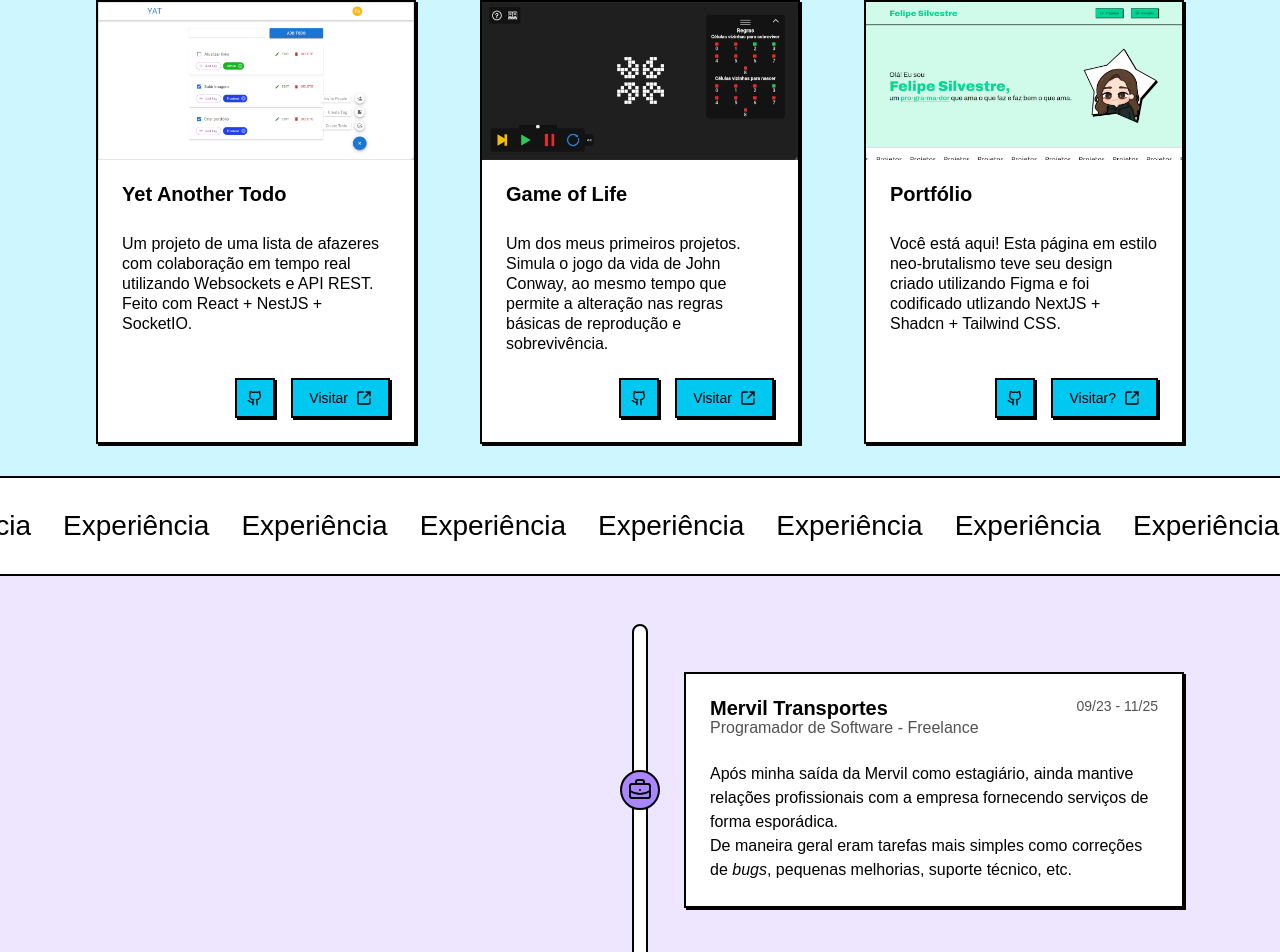
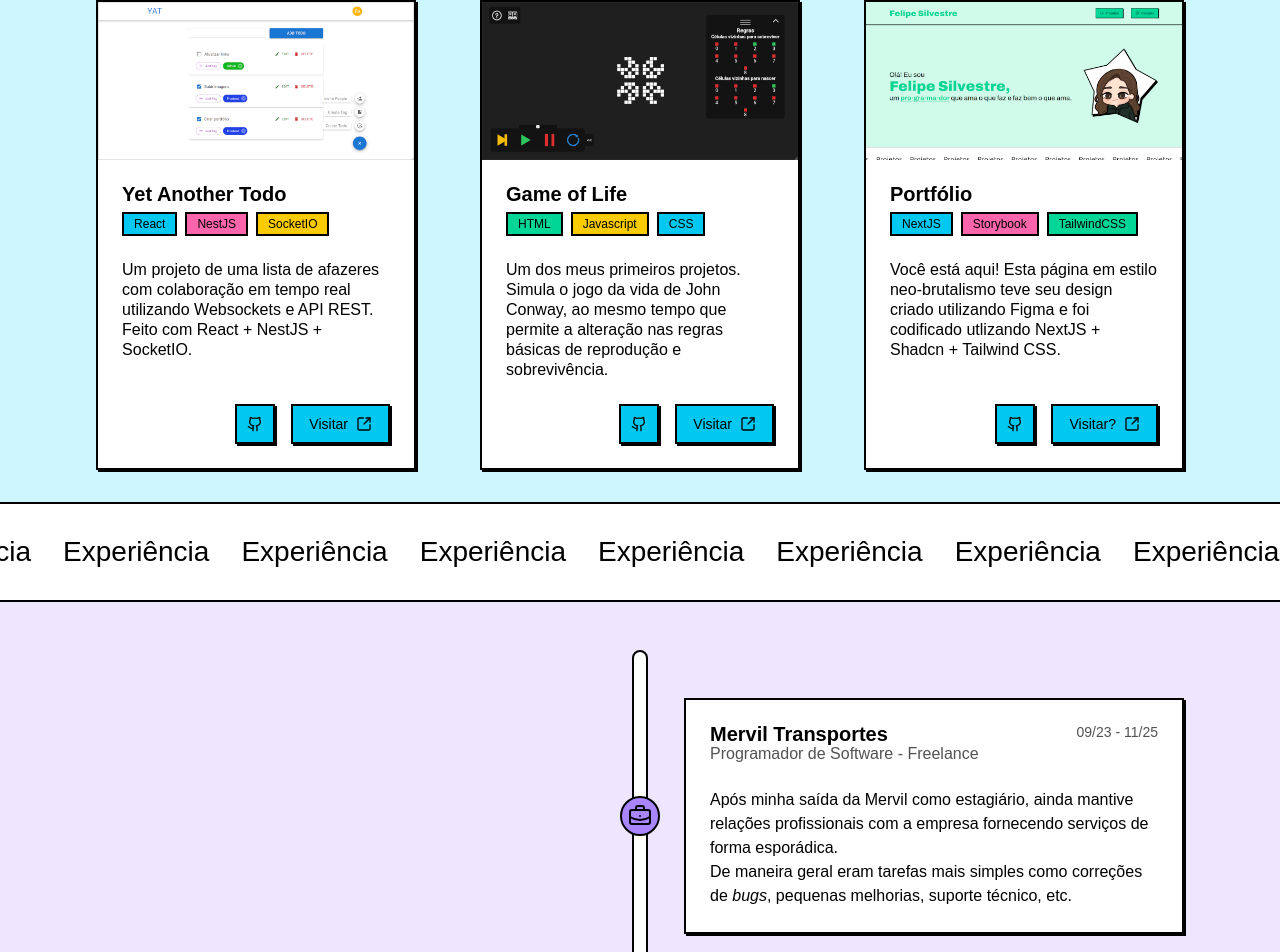
Before and after one commit to FelipeCavichiolliSilvestre/portfolio, a Next.js app: page / in a window 1280 px wide. Shown: the part 728-1680 px from the top of the page. Built offline with nearby package versions, Linux system fonts and the light colour scheme.

Commit message:
added project badges

```diff
--- a/app/page.tsx
+++ b/app/page.tsx
@@ -45,6 +45,11 @@ export default function Home() {
             <div className="w-full sm:w-[calc(50%-(var(--spacing)*8/2))] md:w-[calc(33.33%-(var(--spacing)*8*2/3))] lg:w-[calc(33.33%-(var(--spacing)*16*2/3))]">
               <ProjectCard
                 title="Yet Another Todo"
+                tags={[
+                  { label: "React", color: "blue" },
+                  { label: "NestJS", color: "pink" },
+                  { label: "SocketIO", color: "yellow" },
+                ]}
                 description="Um projeto de uma lista de afazeres com colaboração em tempo real utilizando Websockets e API REST. Feito com React + NestJS + SocketIO."
                 bannerSrc="/yat-banner.png"
                 bannerAlt="Uma captura de tela referente ao projeto 'Yet Another Todo'"
@@ -55,6 +60,11 @@ export default function Home() {
             <div className="w-full sm:w-[calc(50%-(var(--spacing)*8/2))] md:w-[calc(33.33%-(var(--spacing)*8*2/3))] lg:w-[calc(33.33%-(var(--spacing)*16*2/3))]">
               <ProjectCard
                 title="Game of Life"
+                tags={[
+                  { label: "HTML", color: "green" },
+                  { label: "Javascript", color: "yellow" },
+                  { label: "CSS", color: "blue" },
+                ]}
                 description="Um dos meus primeiros projetos. Simula o jogo da vida de John Conway, ao mesmo tempo que permite a alteração nas regras básicas de reprodução e sobrevivência."
                 bannerSrc="/game-of-life-banner.png"
                 bannerAlt="Uma captura de tela referente ao projeto 'Game of Life'"
@@ -65,6 +75,11 @@ export default function Home() {
             <div className="w-full sm:w-[calc(50%-(var(--spacing)*8/2))] md:w-[calc(33.33%-(var(--spacing)*8*2/3))] lg:w-[calc(33.33%-(var(--spacing)*16*2/3))]">
               <ProjectCard
                 title="Portfólio"
+                tags={[
+                  { label: "NextJS", color: "blue" },
+                  { label: "Storybook", color: "pink" },
+                  { label: "TailwindCSS", color: "green" },
+                ]}
                 description="Você está aqui! Esta página em estilo neo-brutalismo teve seu design criado utilizando Figma e foi codificado utlizando NextJS + Shadcn + Tailwind CSS."
                 bannerSrc="/portfolio-banner.png"
                 bannerAlt="Uma captura de tela referente ao projeto 'Portfolio'"
--- a/components/ProjectCard.tsx
+++ b/components/ProjectCard.tsx
@@ -9,9 +9,12 @@ import {
   CardHeader,
   CardTitle,
 } from "@/components/ui/Card";
+import { Badge, badgeVariants } from "@/components/ui/Badge";
+import { VariantProps } from "class-variance-authority";
 
 type ProjectCardProps = {
   title: string;
+  tags?: Tag[];
   description: string;
   bannerSrc: string;
   bannerAlt: string;
@@ -19,9 +22,21 @@ type ProjectCardProps = {
   projectLink: string;
 };
 
+type Tag = {
+  label: string;
+  color: Exclude<VariantProps<typeof badgeVariants>["color"], null>;
+};
+
 function ProjectCard(props: ProjectCardProps) {
-  const { bannerAlt, bannerSrc, title, description, githubLink, projectLink } =
-    props;
+  const {
+    bannerAlt,
+    bannerSrc,
+    title,
+    tags,
+    description,
+    githubLink,
+    projectLink,
+  } = props;
 
   return (
     <Card className="bg-white w-full h-full">
@@ -34,7 +49,15 @@ function ProjectCard(props: ProjectCardProps) {
         className="w-full -mt-6 aspect-2"
       />
       <CardHeader>
-        <CardTitle>{title}</CardTitle>
+        <CardTitle className="pb-0.5">{title}</CardTitle>
+
+        <div className="flex gap-2">
+          {tags?.map(({ label, color }) => (
+            <Badge key={label} color={color}>
+              {label}
+            </Badge>
+          ))}
+        </div>
       </CardHeader>
       <CardContent>
         <CardDescription>{description}</CardDescription>
```
